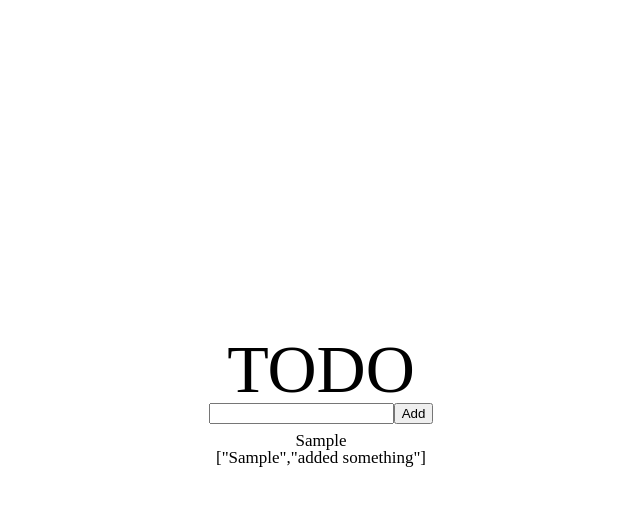
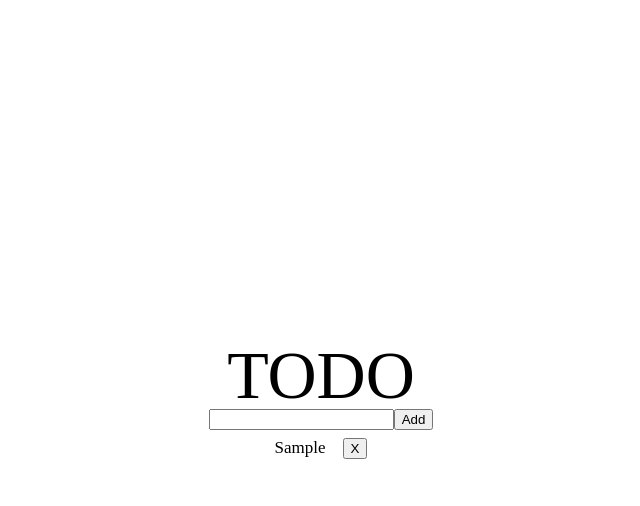
Before and after one commit to Newton-School/learn-react, a React (Create React App) app: page / in a window 1280 px wide. Both pictures are taken after typing "Sample" into the empty fields and a click on the button "Add". Shown: the top 506 px of the page, without its empty margins (319-959 px from the left). Built offline with nearby package versions, Linux system fonts and the light colour scheme; the HTML template or start-up script is replaced by a standard one.

Commit message:
Updates about component lifecycle

```diff
--- a/src/components/ListItem/ListItem.js
+++ b/src/components/ListItem/ListItem.js
@@ -1,37 +1,20 @@
 import React from "react";
 
-export default class Todo extends React.PureComponent {
-  constructor(props) {
-    super(props);
-
-    this.state = {
-      todoArrState: [],
-    };
-  }
-
-  static getDerivedStateFromProps(nextProps, prevState) {
-    if (
-      nextProps.todoArr &&
-      nextProps.todoArr.length &&
-      nextProps.todoArr.length !== prevState.todoArrState.length
-    ) {
-      console.log(nextProps, prevState);
-
-      return {
-        todoArrState: [...nextProps.todoArr, "added something"],
-      };
-    }
-
-    return null;
+export default class ListItem extends React.PureComponent {
+  componentWillUnmount() {
+    alert("hey");
   }
 
   render() {
-    const { todo, todoArr } = this.props;
+    const { todo, onRemove } = this.props;
 
-    if (todoArr && todoArr.length && typeof todoArr === "object") {
-      return <li>{JSON.stringify(this.state.todoArrState)}</li>;
-    }
-
-    return <li style={{ marginTop: 8 }}>{todo}</li>;
+    return (
+      <li style={{ marginTop: 8 }}>
+        {todo} &nbsp; &nbsp;
+        <button type="button" onClick={() => onRemove(todo)}>
+          X
+        </button>
+      </li>
+    );
   }
 }
--- a/src/containers/Todo/Todo.js
+++ b/src/containers/Todo/Todo.js
@@ -40,13 +40,23 @@ export default class Todo extends React.PureComponent {
     this.setState({ text: "" });
   };
 
+  removeTodoItem = (todo) => {
+    const todoIndex = this.state.listOfTodos.indexOf(todo);
+    const newListOfTodos = [...this.state.listOfTodos];
+    newListOfTodos.splice(todoIndex, 1);
+
+    this.setState({
+      listOfTodos: [...newListOfTodos],
+    });
+  };
+
   renderListItem = (listOfTodos) => {
     if (!listOfTodos.length) {
       return <li>No todos are available!</li>;
     }
 
     return listOfTodos.map((todo, index) => {
-      return <ListItem key={todo} todo={todo} />;
+      return <ListItem key={todo} todo={todo} onRemove={this.removeTodoItem} />;
     });
   };
 
@@ -70,10 +80,6 @@ export default class Todo extends React.PureComponent {
         <ul className={styles.listOftodos}>
           {this.renderListItem(listOfTodos)}
         </ul>
-
-        <ul>
-          <ListItem todoArr={listOfTodos} />
-        </ul>
       </div>
     );
   }
```
